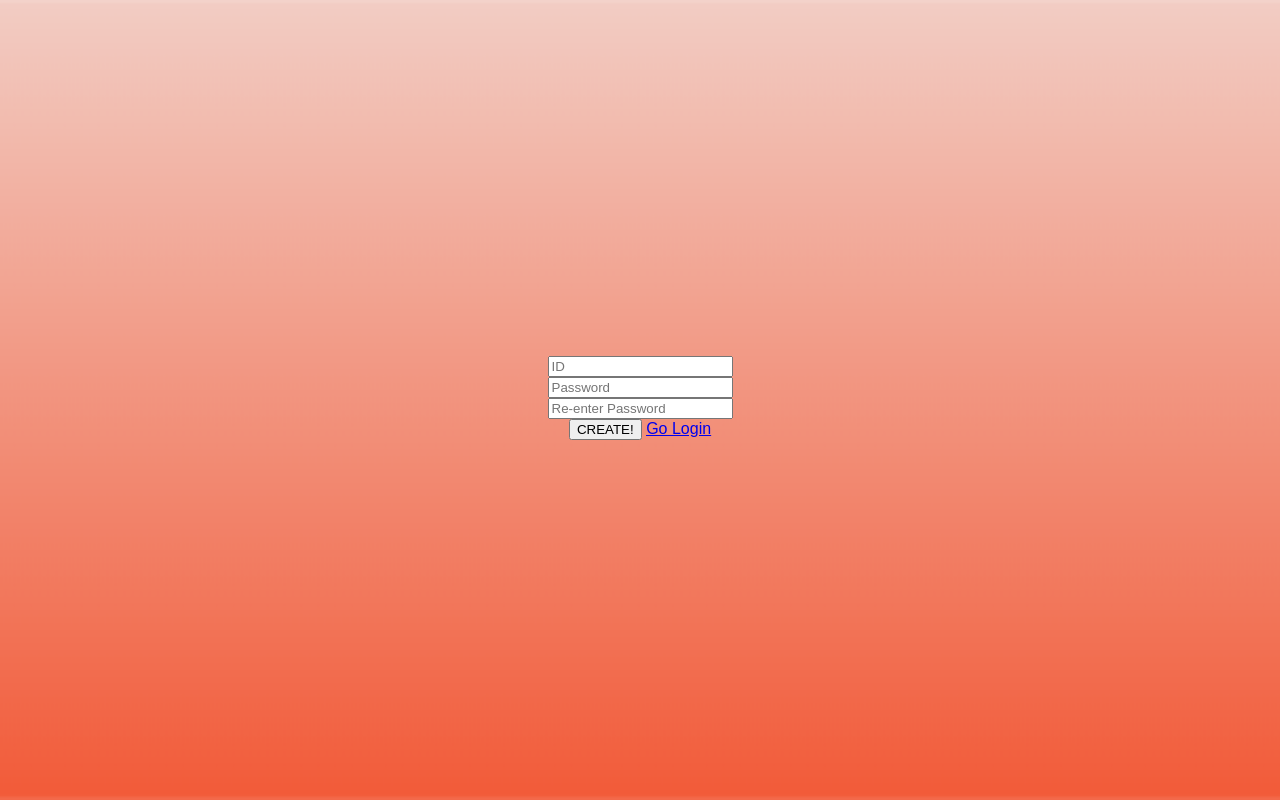
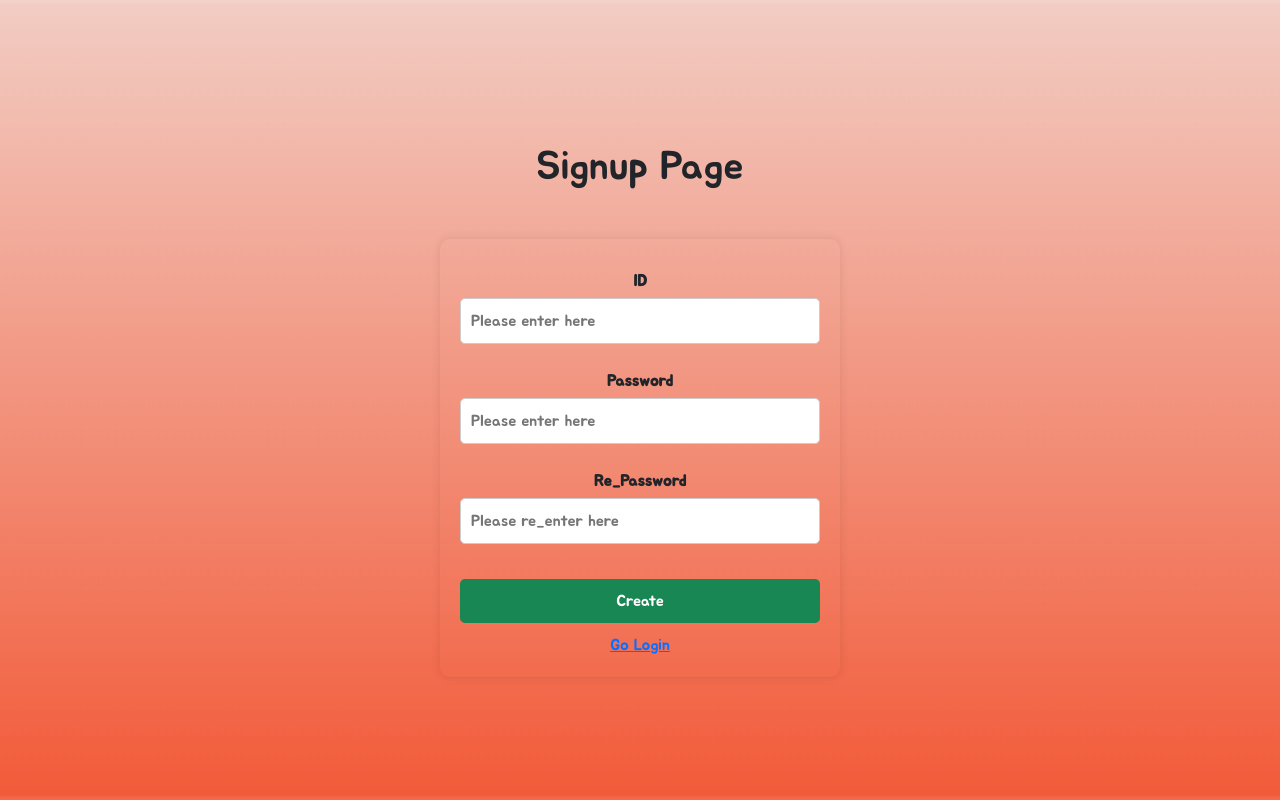
Before and after one commit to YOONapply/EwodZ_Project, a FastAPI app: page /signup in a window 1280 px wide. Run offline with FastAPI, Linux system fonts and the light colour scheme.

Commit message:
Add files via upload

```diff
--- a/main.py
+++ b/main.py
@@ -11,6 +11,7 @@ from fastapi import FastAPI, Form, Request
 from fastapi.responses import HTMLResponse
 from fastapi.templating import Jinja2Templates
 from fastapi.staticfiles import StaticFiles
+import hashlib
 import os
 import json
 from datetime import date
@@ -69,7 +70,10 @@ def Upload_To_Firebase(filePath):
     blob = bucket.blob(f'{filePath}')
     blob.upload_from_filename(filePath)
 
-
+def hashing(data):
+    hashedData = hashlib.sha256()
+    hashedData.update(f"{data}".encode("utf-8"))
+    return hashedData.hexdigest()
 # =======================================
 
 # ======== Main =========================
@@ -94,7 +98,7 @@ async def submit_form(request: Request, id: str = Form(...), pw: str = Form(...)
     userData = Load_Json(userDataFile)
     # 아이디가 존재하지 않는 경우 처리 추가
     try:
-        if userData[f"{id}"]["pw"] == pw:
+        if userData[f"{id}"]["pw"] == hashing(pw):
             print("로그인 성공")
             return templates.TemplateResponse("main.html", {"request": request, "userId": f"{id}", "userPw" : f"{pw}"})
         else:
@@ -110,6 +114,8 @@ async def aaa(request: Request):
 
 @app.post("/signup_submit", response_class=HTMLResponse)
 async def submit_form(request: Request, id: str = Form(...), pw: str = Form(...), pw2: str = Form(...)):
+    pw = hashing(pw)
+    pw2 = hashing(pw2)
     userData = Load_Json(userDataFile)
     if id not in userData:
         if pw == pw2:
--- a/templates/login.html
+++ b/templates/login.html
@@ -17,9 +17,9 @@
   </div>
   <form class="input_field" action="/login_submit" method="post">
     <label for="id">ID</label>
-    <input type="text" name="id" id="id" required>
+    <input type="text" name="id" id="id" placeholder="Please enter here" required>
     <label for="pw">Password</label>
-    <input type="password" name="pw" id="pw" required>
+    <input type="password" name="pw" id="pw" placeholder="Please enter here" required>
     <button type="submit" class="btn btn-success">Login</button>
     <a href="/signup">Create Account</a>
   </form>
--- a/templates/signup.html
+++ b/templates/signup.html
@@ -1,4 +1,34 @@
 <!DOCTYPE html>
+<html lang="en">
+<head>
+  <meta charset="UTF-8">
+  <meta name="viewport" content="width=device-width, initial-scale=1.0">
+  <!-- <link rel="stylesheet" href="/static/css/signup&login/style.css"> -->
+  <link href="https://cdn.jsdelivr.net/npm/bootstrap@5.3.3/dist/css/bootstrap.min.css" rel="stylesheet" integrity="sha384-QWTKZyjpPEjISv5WaRU9OFeRpok6YctnYmDr5pNlyT2bRjXh0JMhjY6hW+ALEwIH" crossorigin="anonymous">
+  <link rel="stylesheet" href="../static/css/signup&login/style.css">
+  <link rel="preconnect" href="https://fonts.googleapis.com">
+  <link rel="preconnect" href="https://fonts.gstatic.com" crossorigin>
+  <link href="https://fonts.googleapis.com/css2?family=Jua&display=swap" rel="stylesheet">
+  <title>Signup</title>
+</head>
+<body>
+  <div class="container">
+    <h1 class="fadeIn">Signup Page</h1>
+  </div>
+  <form class="input_field" action="/signup_submit" method="post">
+    <label for="id">ID</label>
+    <input type="text" name="id" id="id" placeholder="Please enter here" required>
+    <label for="pw">Password</label>
+    <input type="password" name="pw" id="pw" placeholder="Please enter here" required>
+    <label for="pw2">Re_Password</label>
+    <input type="password" name="pw2" id="pw" placeholder="Please re_enter here" required>
+    <button type="submit" class="btn btn-success">Create</button>
+    <a href="/login">Go Login</a>
+  </form>
+</body>
+</html>
+
+<!-- <!DOCTYPE html>
 <html lang="ko">
 <head>
     <meta charset="UTF-8">
@@ -11,12 +41,11 @@
         <div class="screen">
           <div class="screen__content">
             <form class="login" action="/signup_submit" method="post">
-              <p class="warring"> {{ warring }} </p>
+              <p class="warring"> Text will here{{ warring }} </p>
               <div class="login__field">
                 <i class="login__icon fas fa-user"></i>
-                <input type="text" class="login__input" placeholder="ID" name="id">
+                <input type="text" class="login__input" placeholder="Enter your id" name="id">
               </div>
-              <div class="login__field">
                 <i class="login__icon fas fa-lock"></i>
                 <input type="password" class="login__input" placeholder="Password" name="pw">
               </div>
@@ -40,4 +69,4 @@
         </div>
       </div>
 </body>
-</html>
+</html> -->
```
Also changed, not shown: hashing.py (added, +17 -0 lines), userData.json (+12 -0 lines).
